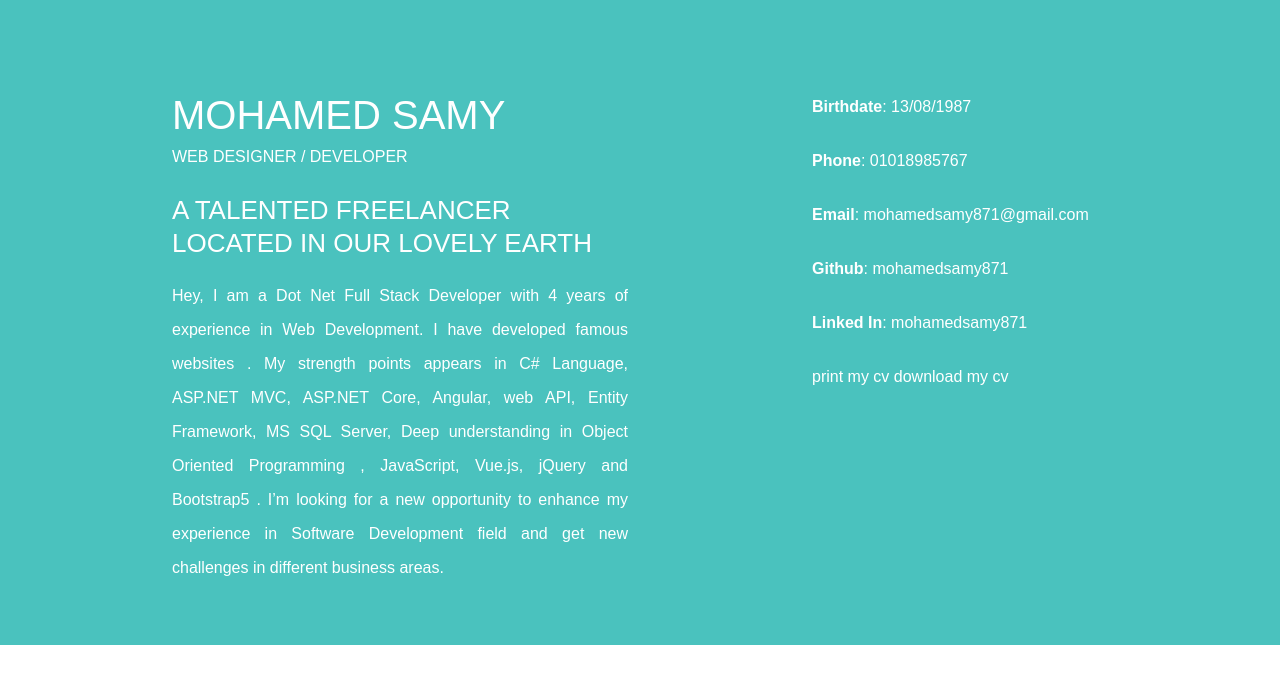
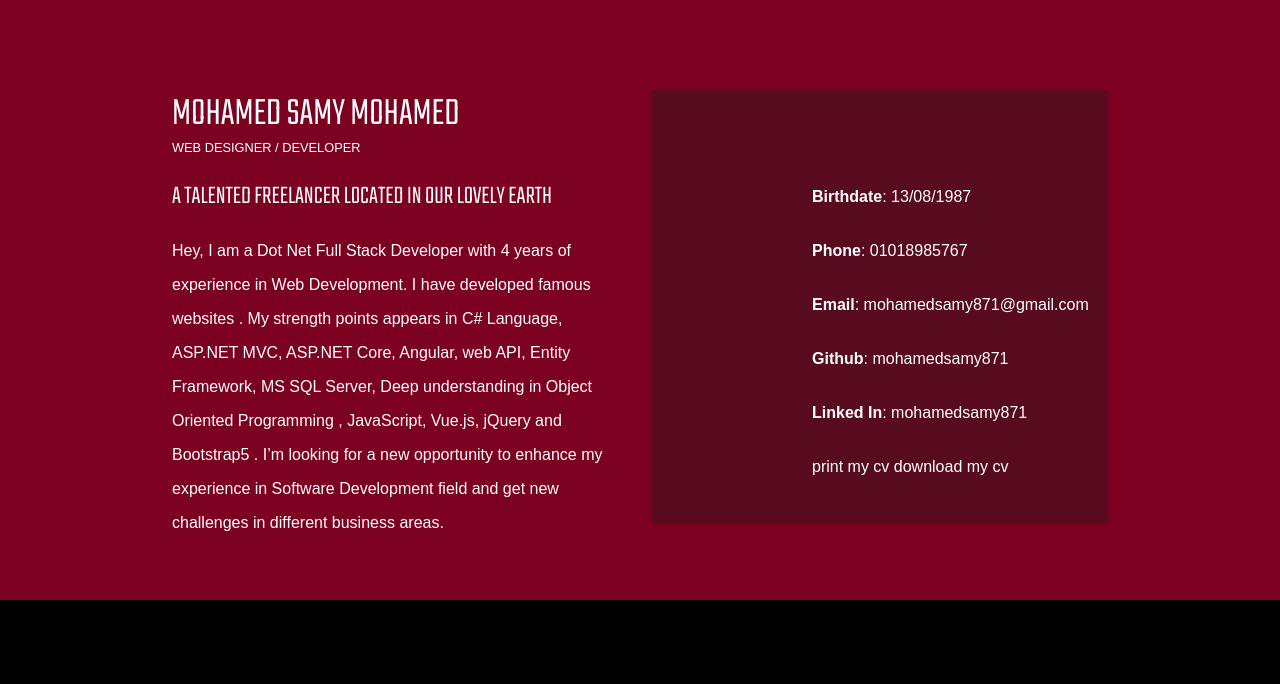
Before and after one commit to mohamedsamy871/PersonalWebsite, a plain HTML site: page content.html in a window 1280 px wide. Drawn offline with nearby package versions, Linux system fonts and the light colour scheme.

Commit message:
'newcoloring'

```diff
--- a/content.html
+++ b/content.html
@@ -5,6 +5,9 @@
     <meta http-equiv="X-UA-Compatible" content="IE=edge" />
     <meta name="viewport" content="width=device-width, initial-scale=1.0" />
     <title>Mohamed Samy - Portfolio</title>
+    <link rel="preconnect" href="https://fonts.googleapis.com">
+    <link rel="preconnect" href="https://fonts.gstatic.com" crossorigin>
+    <link href="https://fonts.googleapis.com/css2?family=Roboto&family=Teko:wght@300&display=swap" rel="stylesheet">
     <link rel="stylesheet" href="css/bootstrap.min.css" />
     <link rel="stylesheet" href="css/all.min.css" />
     <link rel="stylesheet" href="css/main.css" />
@@ -16,8 +19,8 @@
           <div class="row">
             <div class="col-6">
               <div class="brief-container">
-                <h4>MOHAMED SAMY</h4>
-                <p>WEB DESIGNER / DEVELOPER</p>
+                <h4>MOHAMED SAMY MOHAMED</h4>
+                <p class="subtitle">WEB DESIGNER / DEVELOPER</p>
                 <h6>A TALENTED FREELANCER LOCATED IN OUR LOVELY EARTH</h6>
                 <p>
                   Hey, I am a Dot Net Full Stack Developer with 4 years of
@@ -34,6 +37,7 @@
             </div>
 
             <div class="col-6">
+              <div class="contacts-container">
                 <div class="row">
                   <div class="col-4">
 
@@ -57,6 +61,7 @@
           </div>
         </div>
       </div>
+    </div>
     <script
       src="https://code.jquery.com/jquery-3.6.0.min.js"
       integrity="sha256-/xUj+3OJU5yExlq6GSYGSHk7tPXikynS7ogEvDej/m4="
--- a/css/main.css
+++ b/css/main.css
@@ -85,8 +85,11 @@
 
   :root {
     --thm-font: "Teko", sans-serif;
+    --heading-font:'Roboto', sans-serif;
     --thm-b-font: "Rubik", sans-serif;
-    --thm-base: #ffaa17;
+    --thm-base: #7c001f;
+    --thm-base-dark:#580b1e;
+
     --thm-base-rgb: 255, 170, 23;
     --thm-black: #222429;
     --thm-text: #686a6f;
@@ -108,7 +111,7 @@
     color: var(--thm-text);
     line-height: 2.125em;
     font-weight: 400;
-    background: #ffffff;
+    background: #000;
     -webkit-font-smoothing: antialiased;
     -moz-font-smoothing: antialiased;
     top: 0 !important;
@@ -117,11 +120,7 @@
   a {
     text-decoration: none;
     cursor: pointer;
-    color: var(--thm-base);
-  }
-
-  .theme_color {
-    color: var(--thm-base);
+    color: var(--thm-black);
   }
 
   a,a:hover,
@@ -434,7 +433,7 @@ padding-right: 0;
   /*personal info section========START================*/
   .brief-section{
     padding:90px 0 40px;
-    background-color: #4ac2be;
+    background-color: var(--thm-base);
   }
 .brief-section .container{
   max-width: 960px;
@@ -443,15 +442,22 @@ padding-right: 0;
 .brief-section .brief-container h4,
 .brief-section .brief-container h6{
   color: #fff;
+
 }
 .brief-section .brief-container h4{
   margin-bottom: 0;
+  font-family: var(--thm-font);
+  margin-bottom: -6px;
 }
 .brief-section .brief-container h6{
   font-weight: 100;
 }
+.brief-section .brief-container .subtitle{
+  font-size: 0.8rem;
+}
 .brief-section p{
-  text-align: justify;
+  /*text-align: justify;
+  word-spacing: -2px;*/
 }
 
 .personal-info-container p,
@@ -463,8 +469,17 @@ padding-right: 0;
 }
 
 
+  /*personal info section========End================*/
+
+    /*Contacts section========START================*/
+
+  .contacts-container{
+    padding:90px 0 40px;
+    background-color: var(--thm-base-dark);
+  }
 
 
 
 
-  /*personal info section========End================*/
+
+   /*personal info section========End================*/
```
Lines whose indentation alone changed are shown as unchanged.
